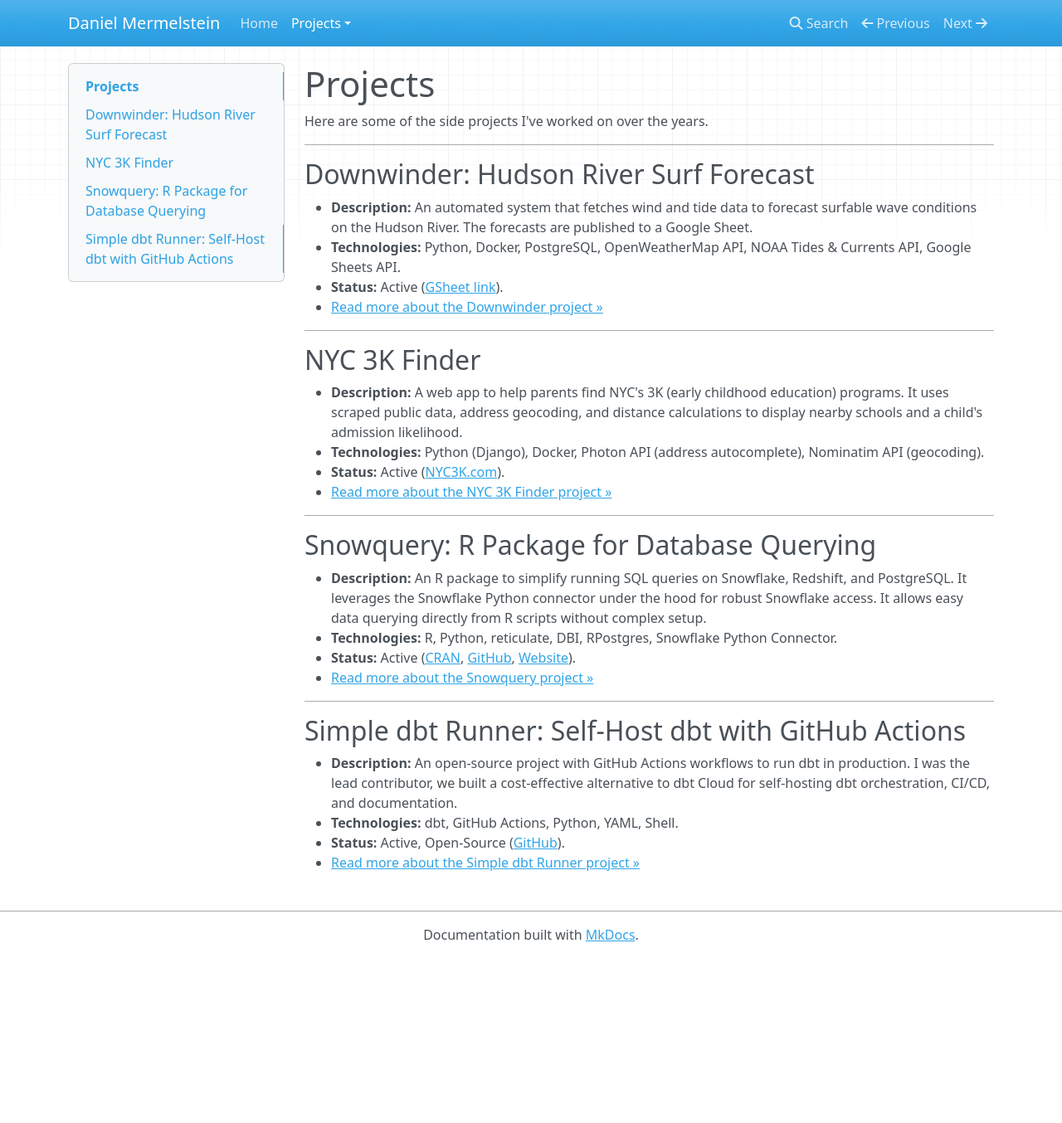
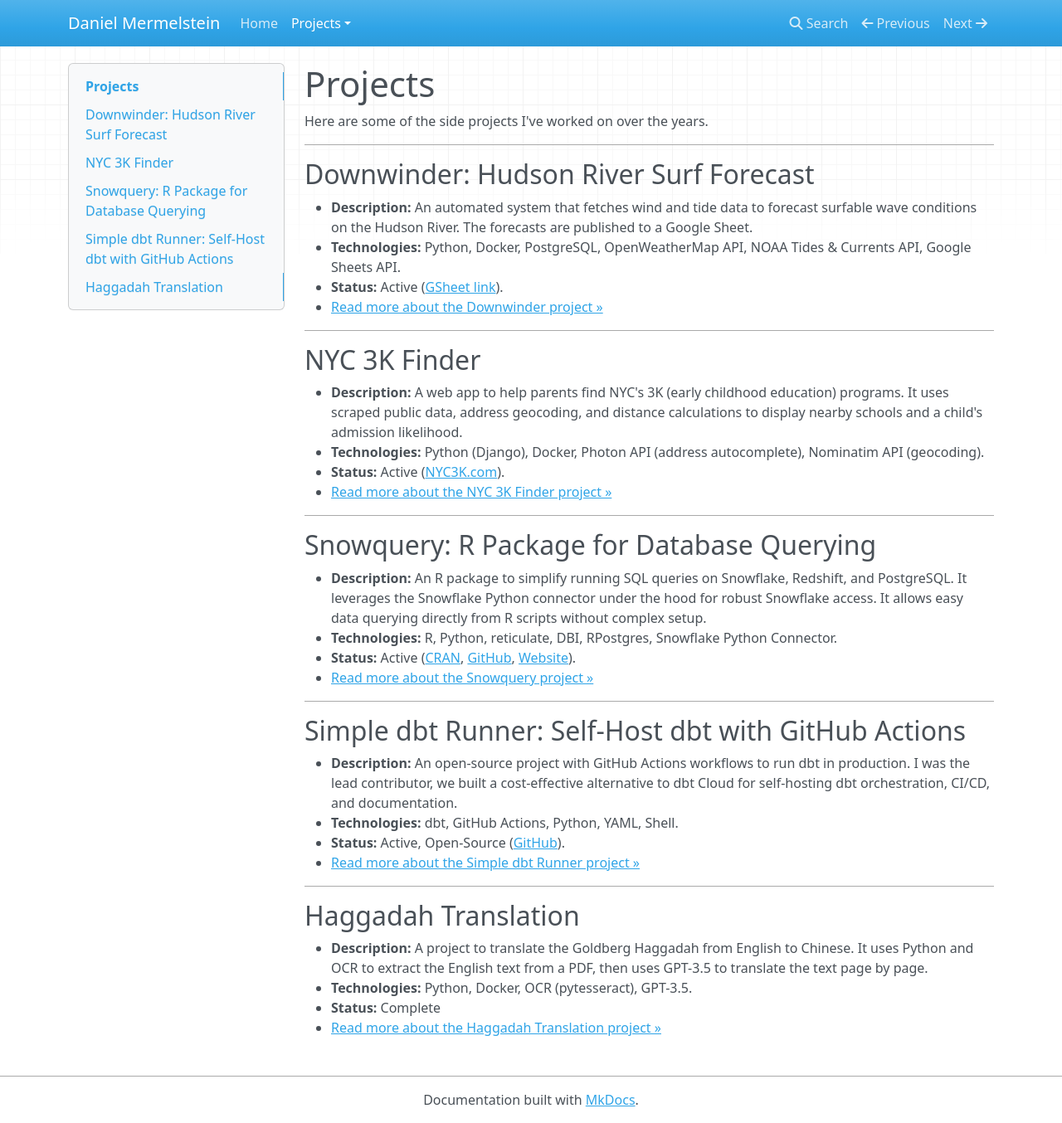
Before and after one commit to mermelstein/mermelstein.github.io, an MkDocs documentation site: the page built from docs/projects.md, in a window 1280 px wide and 1354 px high. Shown: the whole window at 83% size. Built offline with MkDocs 1.6.1, drawn with Linux system fonts in a browser that asks for light colours; nearby versions of some CDN libraries.

```diff
--- a/docs/projects.md
+++ b/docs/projects.md
@@ -37,3 +37,12 @@ Here are some of the side projects I've worked on over the years.
 *   **Technologies:** dbt, GitHub Actions, Python, YAML, Shell.
 *   **Status:** Active, Open-Source (<a href="https://github.com/C00ldudeNoonan/simple-dbt-runner" target="_blank" rel="noopener noreferrer">GitHub</a>).
 *   [Read more about the Simple dbt Runner project &raquo;](projects/simple-dbt-runner.md)
+
+---
+
+## Haggadah Translation
+
+*   **Description:** A project to translate the Goldberg Haggadah from English to Chinese. It uses Python and OCR to extract the English text from a PDF, then uses GPT-3.5 to translate the text page by page.
+*   **Technologies:** Python, Docker, OCR (pytesseract), GPT-3.5.
+*   **Status:** Complete
+*   [Read more about the Haggadah Translation project &raquo;](projects/haggadah_translation.md)
--- a/mkdocs.yml
+++ b/mkdocs.yml
@@ -9,6 +9,7 @@ nav:
     - NYC 3K Finder: projects/nyc3k.md
     - Snowquery: projects/snowquery.md
     - Simple dbt Runner: projects/simple-dbt-runner.md
+    - Haggadah Translation: projects/haggadah_translation.md
 
 theme:
   name: mkdocs # A very basic theme. Others: readthedocs, material, bootstrap
```
Also changed, not shown: docs/index.md (+1 -1 lines), docs/projects/haggadah_translation.md (added, +23 -0 lines).
